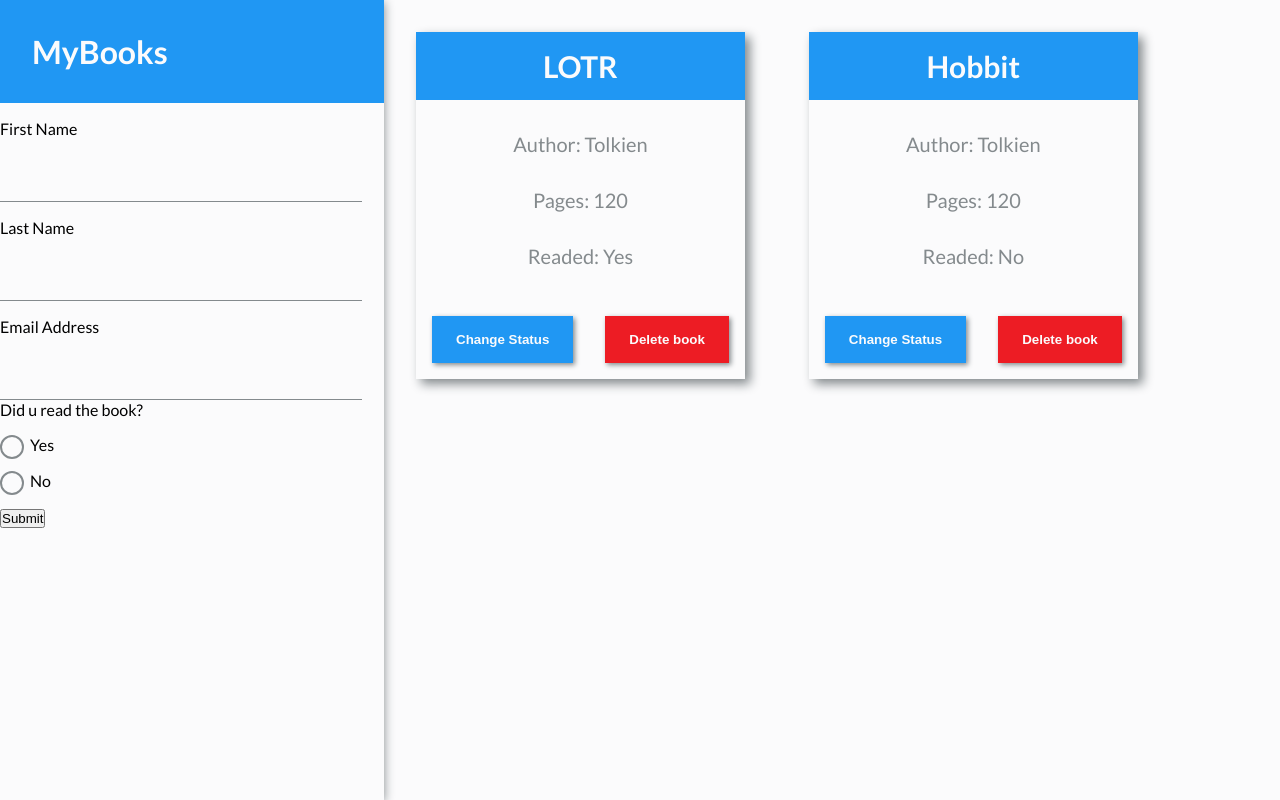
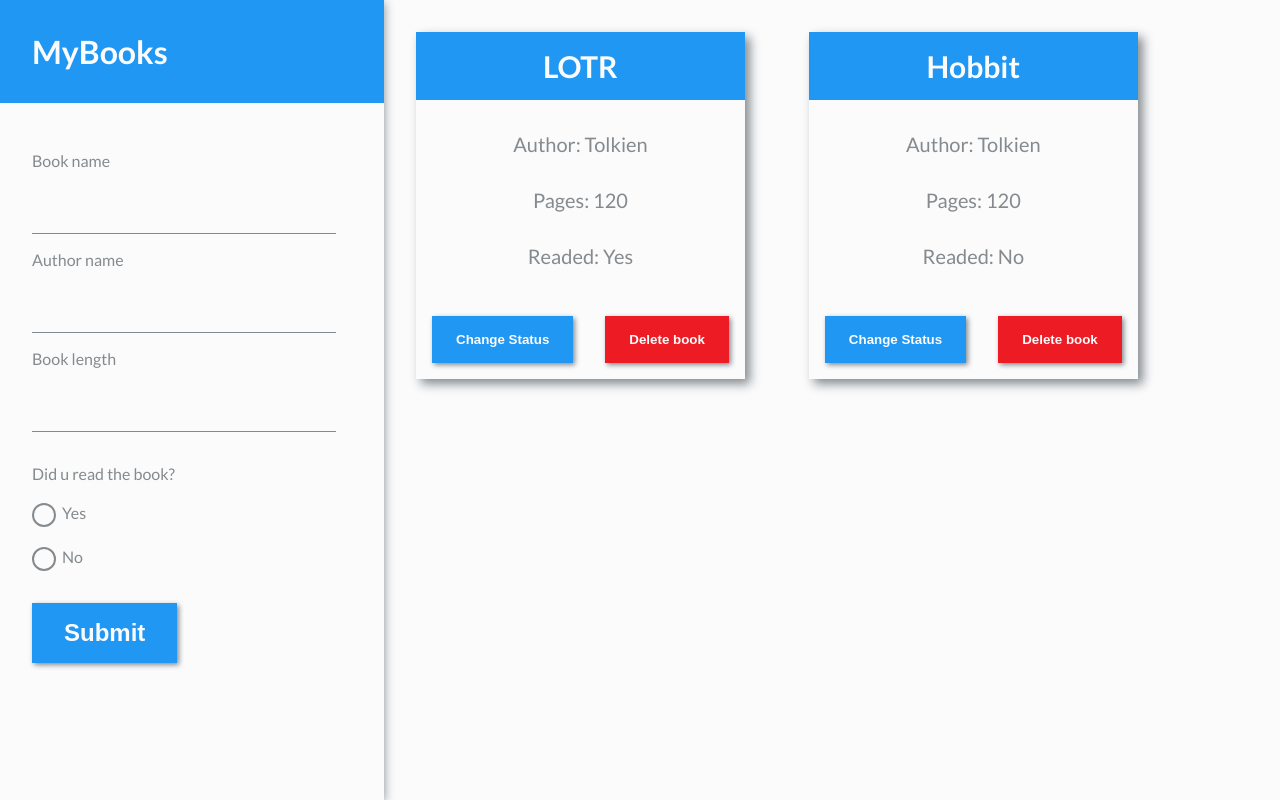
Before and after one commit to MatyD356/remeked-lib, a React (Create React App) app: page / in a window 1280 px wide. Built offline with nearby package versions, Linux system fonts and the light colour scheme.

Commit message:
delete old Form comp and start using singupform  instead

```diff
--- a/src/Aside/Aside.js
+++ b/src/Aside/Aside.js
@@ -1,12 +1,12 @@
 import React from 'react';
-import Form from '../Form/Form';
+import SignupForm from '../Form/Form';
 import './Aside.scss';
 
 function Aside(props) {
   return (
     <aside className="Aside">
       <h1 className="Aside-title">MyBooks</h1>
-      <Form />
+      <SignupForm />
     </aside>
   );
 };
--- a/src/Form/Form.js
+++ b/src/Form/Form.js
@@ -5,61 +5,64 @@ import { addBook } from '../actions';
 import { useFormik } from "formik";
 import * as Yup from 'yup';
 
-const SignupForm = () => {
+const SignupForm = (props) => {
   const formik = useFormik({
     initialValues: {
-      firstName: '',
-      lastName: '',
-      email: '',
+      name: '',
+      author: '',
+      length: '',
       status: '',
     },
     validationSchema: Yup.object({
-      firstName: Yup.string()
-        .min(3, 'Must be at least 3 characters long')
-        .max(15, 'Must be 15 characters or less')
+      name: Yup.string()
+        .trim()
+        .matches(/^([a-z]{3,10})$/i, 'To short')
         .required('Required'),
-      lastName: Yup.string()
+      author: Yup.string()
         .min(3, 'Must be at least 3 characters long')
         .max(20, 'Must be 20 characters or less')
         .required('Required'),
-      email: Yup.string()
-        .email('Invalid emaiil address')
+      length: Yup.number()
         .required('Required'),
-      status: Yup.bool()
+      status: Yup.string()
         .required('Required'),
     }),
     onSubmit: values => {
-      console.log(values);
+      props.addNewBook(values)
     }
   });
   return (
-    <form onSubmit={formik.handleSubmit}>
-      <label htmlFor="firstName">First Name</label>
+    <form
+      className="aside-form"
+      onSubmit={formik.handleSubmit}
+    >
+      <label htmlFor="name">Book name</label>
       <input
-        id="firstName"
+        id="name"
         type="text"
-        {...formik.getFieldProps('firstName')}
+        {...formik.getFieldProps('name')}
       />
-      {formik.touched.firstName && formik.errors.firstName ? (
-        <div>{formik.errors.firstName}</div>
+      {formik.touched.name && formik.errors.name ? (
+        <div className="error">{formik.errors.name}</div>
       ) : null}
-      <label htmlFor="lastName">Last Name</label>
+      <label htmlFor="author">Author name</label>
       <input
-        id="lastName"
+        pattern="^([a-z]{3,10})$"
+        id="author"
         type="text"
-        {...formik.getFieldProps('lastName')}
+        {...formik.getFieldProps('author')}
       />
-      {formik.touched.lastName && formik.errors.lastName ? (
-        <div>{formik.errors.lastName}</div>
+      {formik.touched.authorName && formik.errors.authorName ? (
+        <div className="error">{formik.errors.authorName}</div>
       ) : null}
-      <label htmlFor="email">Email Address</label>
+      <label htmlFor="length">Book length</label>
       <input
-        id="email"
-        type="email"
-        {...formik.getFieldProps('email')}
+        id="length"
+        type="number"
+        {...formik.getFieldProps('length')}
       />
-      {formik.touched.email && formik.errors.email ? (
-        <div>{formik.errors.email}</div>
+      {formik.touched.length && formik.errors.length ? (
+        <div className="error">{formik.errors.length}</div>
       ) : null}
       <div className="radio-btn-container">Did u read the book?
       <div className="RadioButton">
@@ -84,59 +87,19 @@ const SignupForm = () => {
           />
           <label htmlFor="2">No</label>
         </div>
+        {formik.touched.status && formik.errors.status ? (
+          <div >{formik.errors.status}</div>
+        ) : null}
       </div>
-      <button type="submit">Submit</button>
+      <button
+        className="submit-book-button"
+        type="submit">
+        Submit
+      </button>
     </form>
   );
 };
 
-class Form extends React.Component {
-  constructor(props) {
-    super(props);
-    this.state = {
-      name: '',
-      author: '',
-      length: '',
-      status: '',
-    }
-  }
-  handleChange = (e) => {
-    switch (e.target.name) {
-      case 'name':
-        this.setState({ name: e.target.value })
-        break;
-      case 'author':
-        this.setState({ author: e.target.value })
-        break;
-      case 'length':
-        this.setState({ length: e.target.value })
-        break;
-      default:
-        return;
-    }
-  }
-  gatherData = (e) => {
-    e.preventDefault();
-    this.props.addNewBook(this.state)
-    this.setState({
-      name: '',
-      author: '',
-      length: '',
-      status: '',
-    })
-  }
-  radioChangeHandler = (event) => {
-    this.setState({
-      status: event.target.value
-    });
-  }
-  render() {
-
-    return (
-      <SignupForm />
-    )
-  }
-}
 const mapDispatchToProps = (dispatch) => {
   return {
     addNewBook: (newBook) => {
@@ -145,4 +108,4 @@ const mapDispatchToProps = (dispatch) => {
   };
 };
 
-export default connect(null, mapDispatchToProps)(Form)
+export default connect(null, mapDispatchToProps)(SignupForm)
--- a/src/Form/Form.scss
+++ b/src/Form/Form.scss
@@ -1,46 +1,3 @@
-@import "../variables";
-
-.Form {
-  padding: 2rem;
-  color: $gray-web;
-}
-label {
-  display: block;
-  padding: 1rem 1rem 1rem 0;
-}
-input {
-  color: $gray-web;
-  width: 90%;
-  padding: 1rem;
-  padding-left: 0;
-  border: none;
-  border-bottom: 1px solid $gray-web;
-  background-color: $white;
-}
-input:active,
-input:focus {
-  color: $tufts-blue;
-  border-bottom: 1px solid $tufts-blue;
-}
-.submit-book-button {
-  cursor: pointer;
-  margin-top: 2rem;
-  background-color: $tufts-blue;
-  padding: 1rem 2rem;
-  border: none;
-  color: $white;
-  font-weight: 700;
-  font-size: 1.5rem;
-  box-shadow: 2px 2px 5px 0px $gray-web;
-  transition-duration: 200ms;
-
-  &:hover {
-    transform: scale(1.1);
-  }
-  &:active {
-    box-shadow: 0 0 0 0 transparent;
-  }
-}
 @import "../variables";
 
 @keyframes ripple {
@@ -57,8 +14,55 @@ input:focus {
   }
 }
 
+.aside-form {
+  padding: 2rem;
+  color: $gray-web;
+
+  label {
+    display: block;
+    padding: 1rem 1rem 1rem 0;
+  }
+  input {
+    color: $gray-web;
+    width: 90%;
+    padding: 1rem;
+    padding-left: 0;
+    border: none;
+    background-color: $white;
+    transition-duration: 200ms;
+    border-bottom: 1px solid $gray-web;
+  }
+  input:active,
+  input:focus {
+    color: $tufts-blue;
+    border-bottom: 1px solid $tufts-blue;
+  }
+  input:invalid {
+    color: $red-pigment;
+    box-shadow: none;
+  }
+  .error {
+    padding: 0 1rem 0 0;
+    width: 90%;
+    border-top: 1px solid $red-pigment;
+    color: $red-pigment;
+  }
+  input[type="number"] {
+    -webkit-appearance: textfield;
+    -moz-appearance: textfield;
+    appearance: textfield;
+  }
+  input[type="number"]::-webkit-inner-spin-button,
+  input[type="number"]::-webkit-outer-spin-button {
+    -webkit-appearance: none;
+  }
+  .radio-btn-container {
+    padding: 2rem;
+    padding-left: 0;
+
     .RadioButton {
-  margin: 16px 0;
+      margin-top: 1rem;
+      padding: 0.25rem 0;
 
       input[type="radio"] {
         display: none;
@@ -109,3 +113,23 @@ input:focus {
         }
       }
     }
+  }
+  .submit-book-button {
+    cursor: pointer;
+    background-color: $tufts-blue;
+    padding: 1rem 2rem;
+    border: none;
+    color: $white;
+    font-weight: 700;
+    font-size: 1.5rem;
+    box-shadow: 2px 2px 5px 0px $gray-web;
+    transition-duration: 200ms;
+
+    &:hover {
+      transform: scale(1.1);
+    }
+    &:active {
+      box-shadow: 0 0 0 0 transparent;
+    }
+  }
+}
```
Lines whose indentation alone changed are shown as unchanged.
